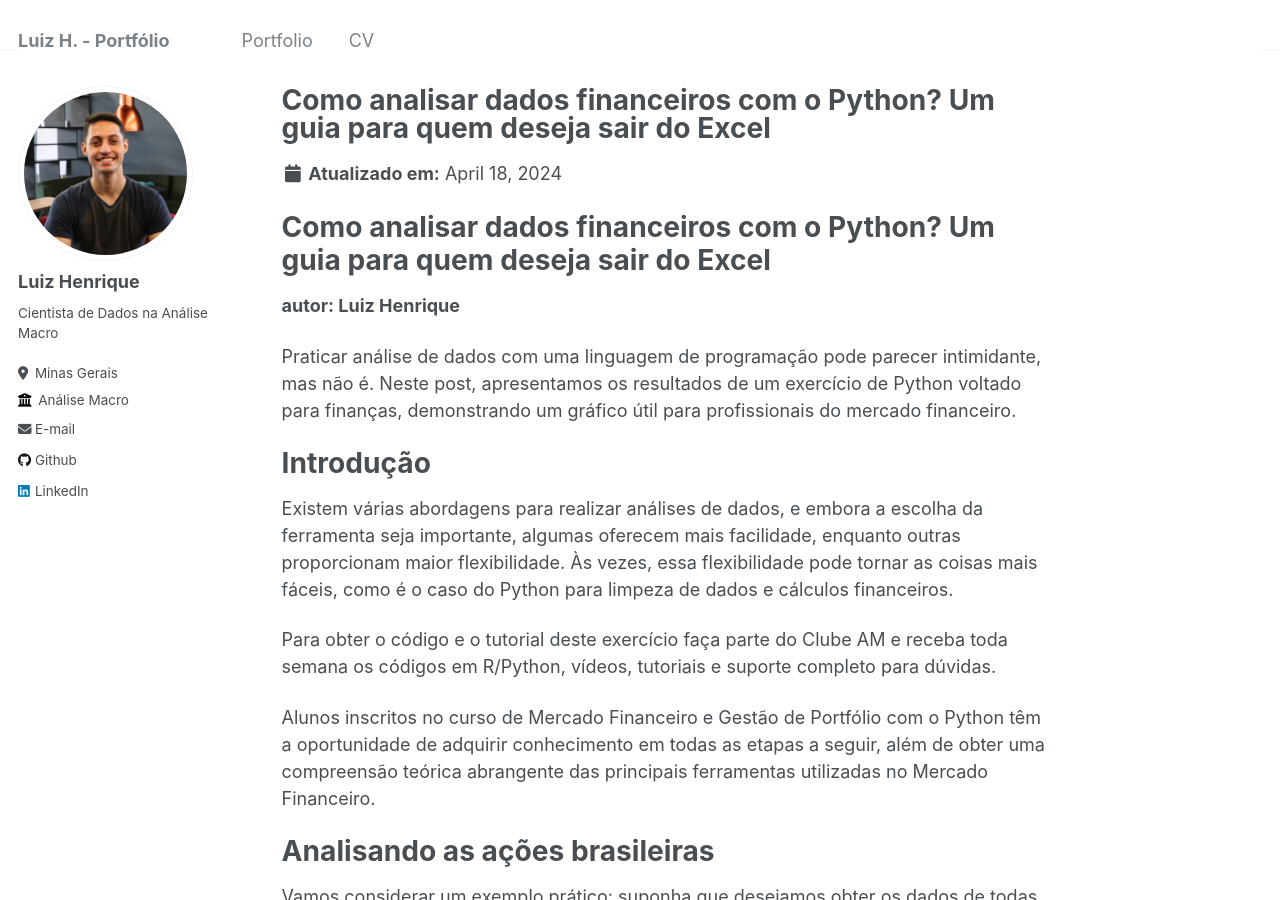
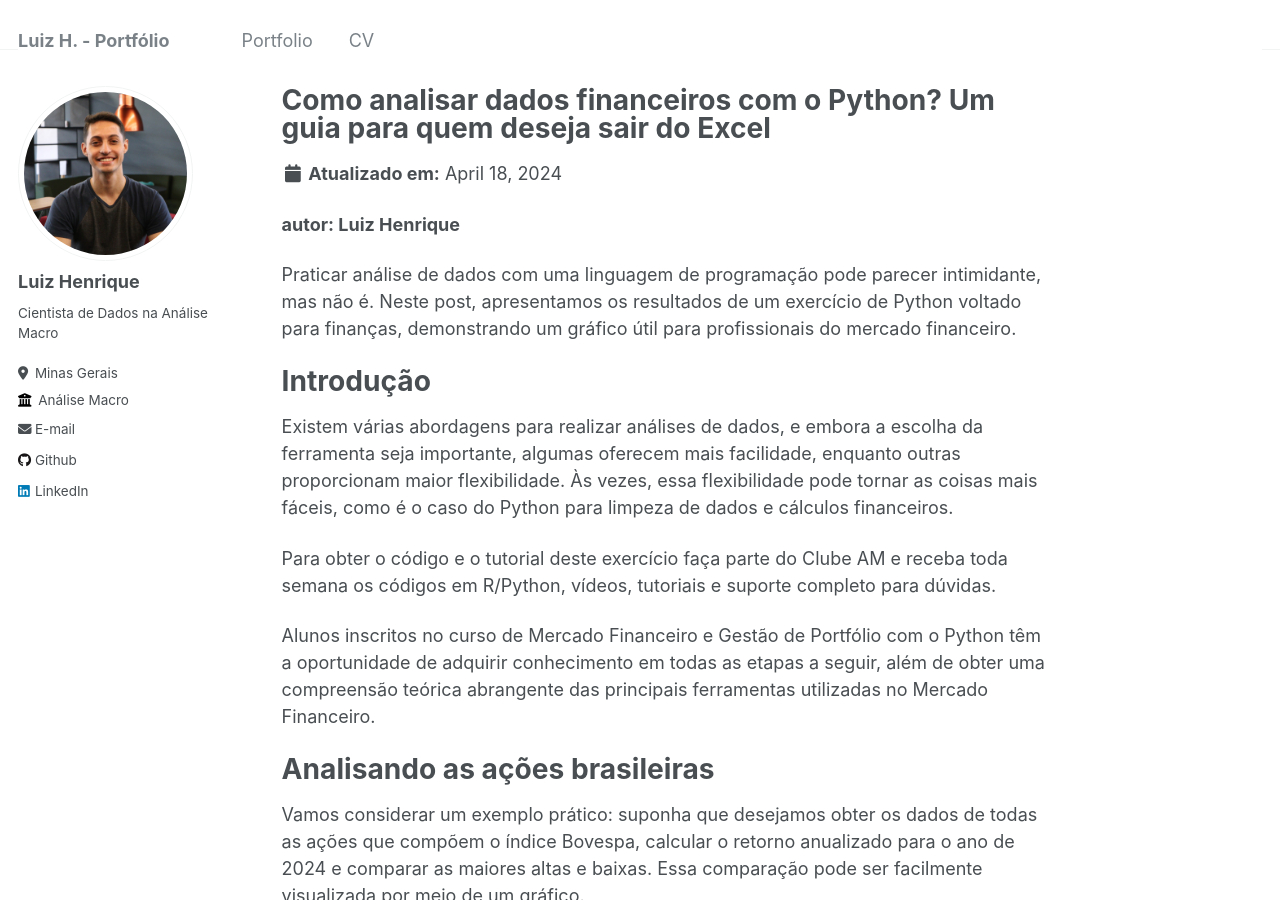
Before and after one commit to Vergiel-a/blog_academicpages, a Jekyll site: the page built from _portfolio/analise_fin.md, in a window 1280 px wide and 900 px high. Built offline with Jekyll 4.4.1, drawn with Linux system fonts in a browser that asks for light colours.

Commit message:
Update analise_fin.md

```diff
--- a/_portfolio/analise_fin.md
+++ b/_portfolio/analise_fin.md
@@ -3,9 +3,6 @@ title: "Como analisar dados financeiros com o Python? Um guia para quem deseja s
 excerpt: "Praticar análise de dados com uma linguagem de programação pode parecer intimidante, mas não é. Neste post, apresentamos os resultados de um exercício de Python voltado para finanças, demonstrando um gráfico útil para profissionais do mercado financeiro. <br/><img src='/images/portfolio/analise_fin/output_6_0.png'>"
 date: 18/04/2024
 ---
-
-
-# Como analisar dados financeiros com o Python? Um guia para quem deseja sair do Excel
 
 **autor: Luiz Henrique**
 
```
